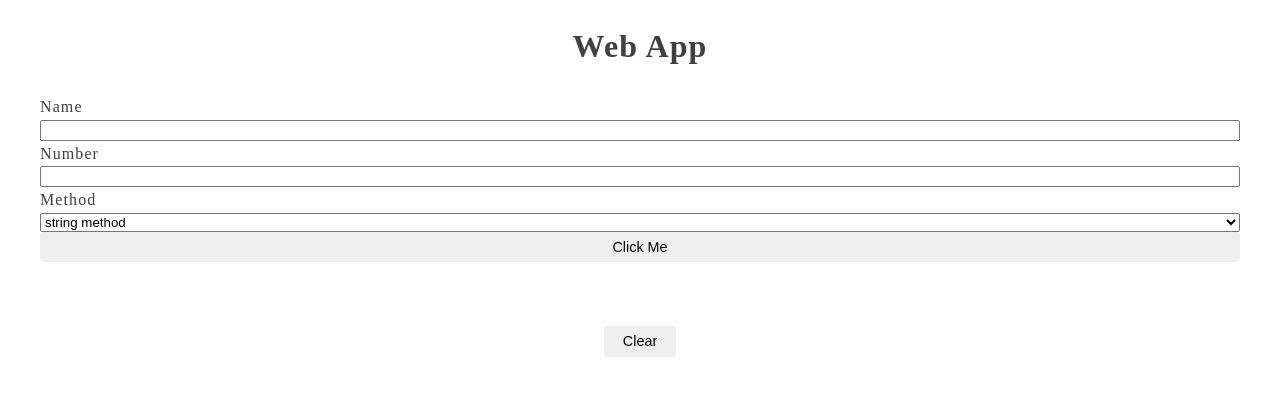
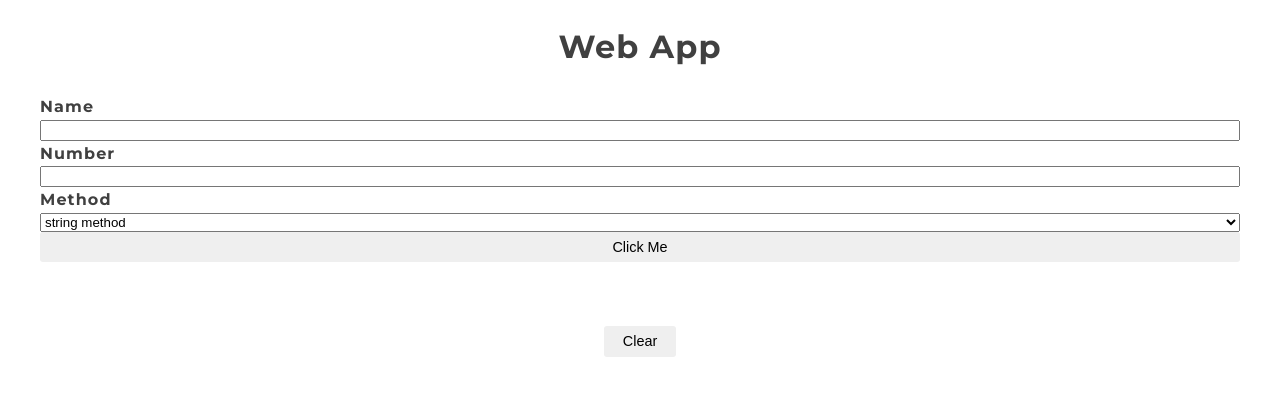
Before and after one commit to KamonLeigh/web-app-worker, a website built with Parcel: page index.html in a window 1280 px wide. Built offline with nearby package versions, Linux system fonts and the light colour scheme.

Commit message:
add font from google

```diff
--- a/index.html
+++ b/index.html
@@ -4,6 +4,8 @@
     <meta charset="UTF-8">
     <meta name="viewport" content="width=device-width, initial-scale=1.0">
     <title>Web App</title>
+    <!-- link to google fonts -->
+    <link href="https://fonts.googleapis.com/css?family=Montserrat:400,700&display=swap" rel="stylesheet">
     <link rel="stylesheet" href="style.css"></link>
 </head>
 <body>
--- a/style.css
+++ b/style.css
@@ -11,6 +11,7 @@ body {
     line-height: 1.6;
     color: #404040;
     letter-spacing: 1.1px;
+    font-family: 'Montserrat', sans-serif;
 }
 
 img {
@@ -48,6 +49,7 @@ form {
 
 label {
     text-transform: capitalize;
+    font-weight: 700;
 }
 
 section {
```
